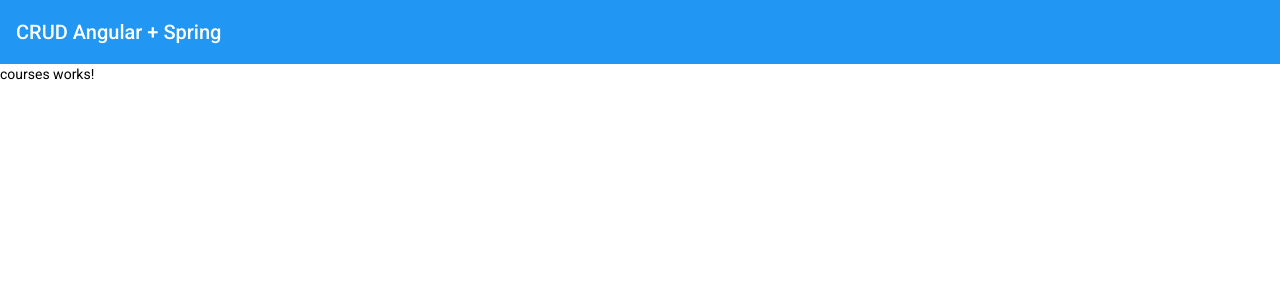
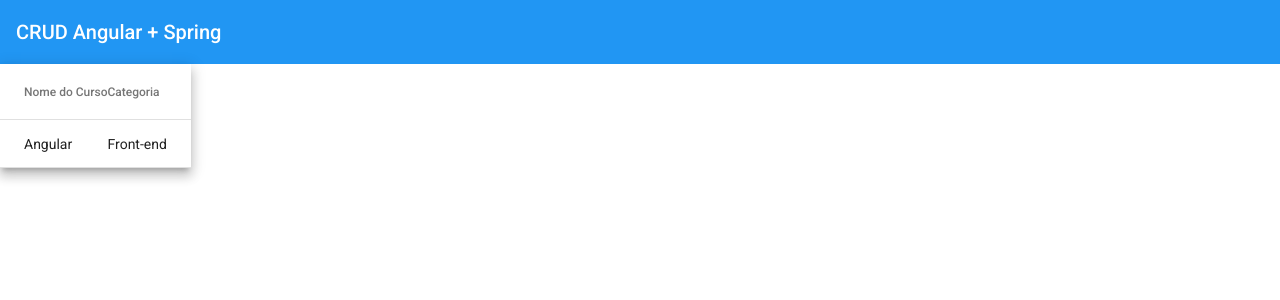
Before and after one commit to Mateusf95/Angular_Spring, an Angular app in the folder crud-angular/: page /courses in a window 1280 px wide. Shown: the top 300 px of the page. Built offline with nearby package versions, Linux system fonts and the light colour scheme.

Commit message:
Criando tabela para listar os cursos

```diff
--- a/crud-angular/src/app/courses/courses.module.ts
+++ b/crud-angular/src/app/courses/courses.module.ts
@@ -3,6 +3,7 @@
 
 import { CoursesRoutingModule } from './courses-routing.module';
 import { CoursesComponent } from './courses/courses.component';
+import { MatTableModule } from '@angular/material/table';
 
 
 @NgModule({
@@ -11,7 +12,8 @@
   ],
   imports: [
     CommonModule,
-    CoursesRoutingModule
+    CoursesRoutingModule,
+    MatTableModule
   ]
 })
 export class CoursesModule { }
--- a/crud-angular/src/app/courses/courses/courses.component.html
+++ b/crud-angular/src/app/courses/courses/courses.component.html
@@ -1 +1,20 @@
-<p>courses works!</p>
+<table mat-table [dataSource]="courses" class="mat-elevation-z8">
+
+  <!--- Note that these columns can be defined in any order.
+        The actual rendered columns are set as a property on the row definition" -->
+
+  <!-- Name Column -->
+  <ng-container matColumnDef="name">
+    <th mat-header-cell *matHeaderCellDef> Nome do Curso </th>
+    <td mat-cell *matCellDef="let element"> {{ element.name }} </td>
+  </ng-container>
+
+  <!-- Category Column -->
+  <ng-container matColumnDef="category">
+    <th mat-header-cell *matHeaderCellDef> Categoria </th>
+    <td mat-cell *matCellDef="let element"> {{ element.category }} </td>
+  </ng-container>
+
+  <tr mat-header-row *matHeaderRowDef="displayedColumns"></tr>
+  <tr mat-row *matRowDef="let row; columns: displayedColumns;"></tr>
+</table>
--- a/crud-angular/src/app/courses/courses/courses.component.ts
+++ b/crud-angular/src/app/courses/courses/courses.component.ts
@@ -1,4 +1,5 @@
 import { Component, OnInit } from '@angular/core';
+import { Course } from '../model/course';
 
 @Component({
   selector: 'app-courses',
@@ -7,7 +8,13 @@
 })
 export class CoursesComponent implements OnInit {
 
-  constructor() { }
+  courses: Course[] = [
+    { _id: "1", name: "Angular",category: "Front-end" }
+  ];
+  displayedColumns = ['name', 'category'];
+
+  constructor() {
+  }
 
   ngOnInit(): void {
   }
--- /dev/null
+++ b/crud-angular/src/app/courses/model/course.ts
@@ -0,0 +1,5 @@
+export interface Course {
+  _id: string;
+  name: string;
+  category: string;
+}
```
